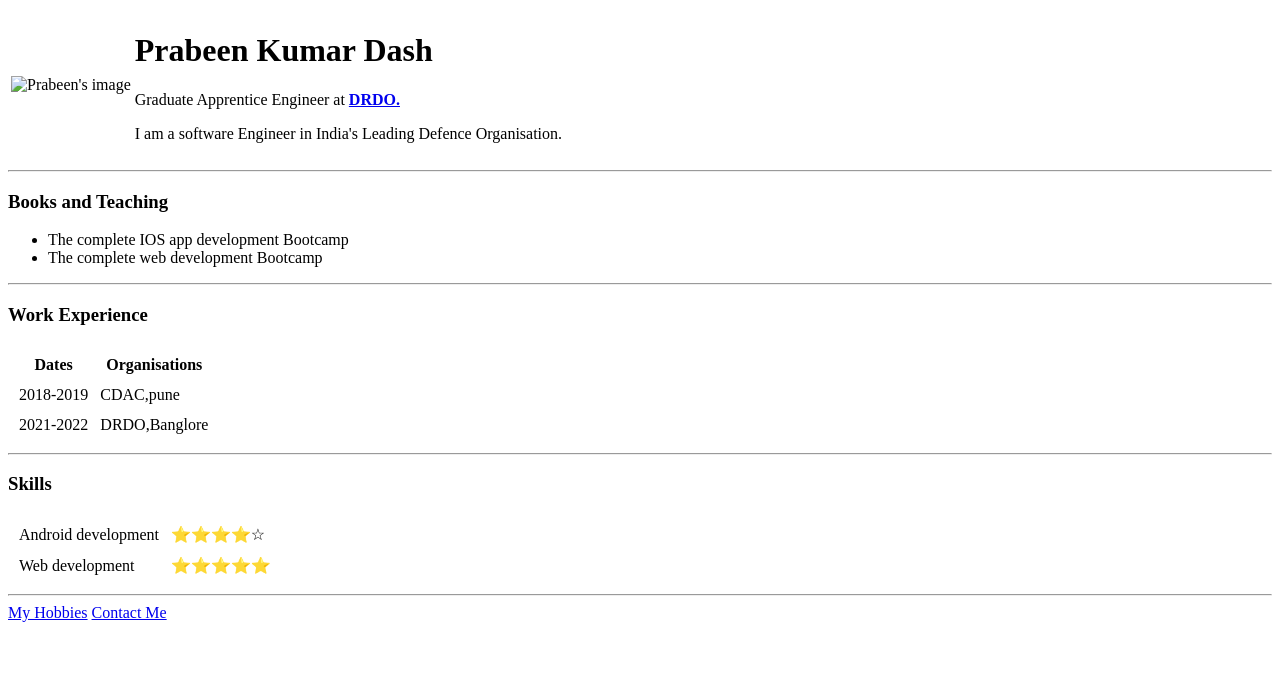
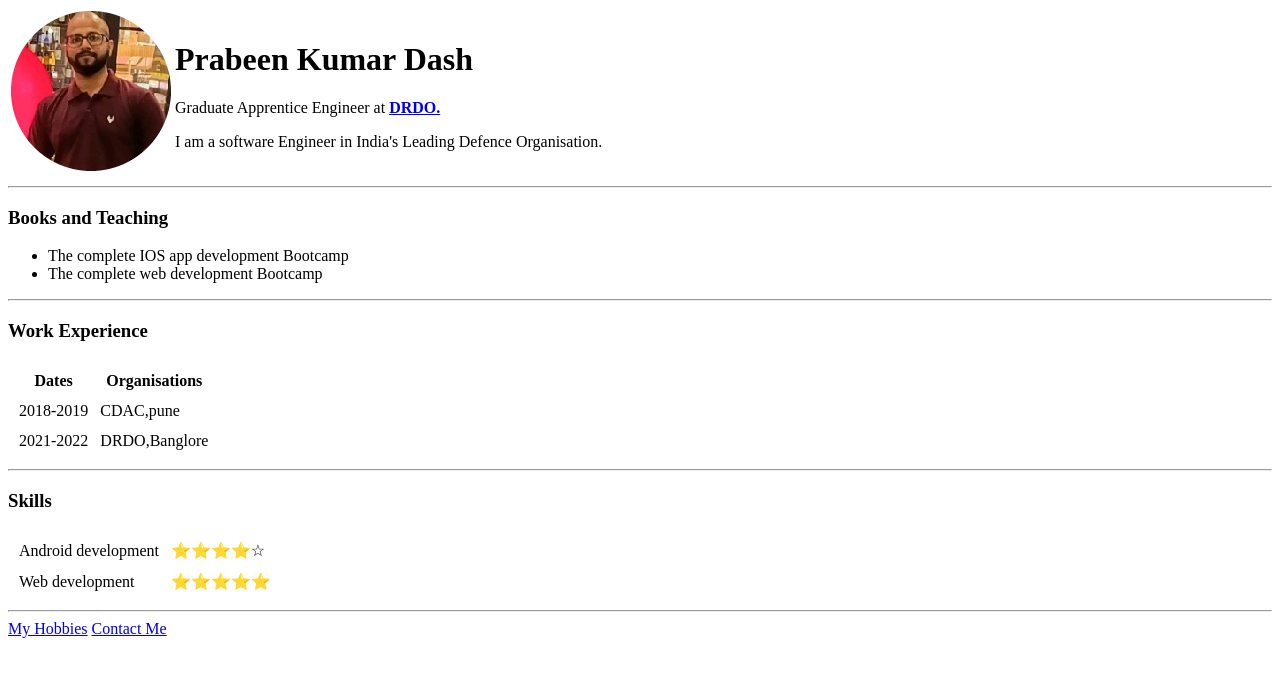
Before and after one commit to Prabeen129/CV, a plain HTML site: page index.html in a window 1280 px wide. Drawn offline with Linux system fonts and the light colour scheme.

Commit message:
Update index.html

```diff
--- a/index.html
+++ b/index.html
@@ -7,7 +7,7 @@
   <body>
     <table>
       <tr>
-        <td><img src="image/a.png" alt="Prabeen's image"></td>
+        <td><img src="a.png" alt="Prabeen's image"></td>
         <td>
           <h1>Prabeen Kumar Dash</h1>
           <p>Graduate Apprentice Engineer at <strong> <a href="https://www.drdo.gov.in/#nolink"> DRDO.</strong></a></p>
```
